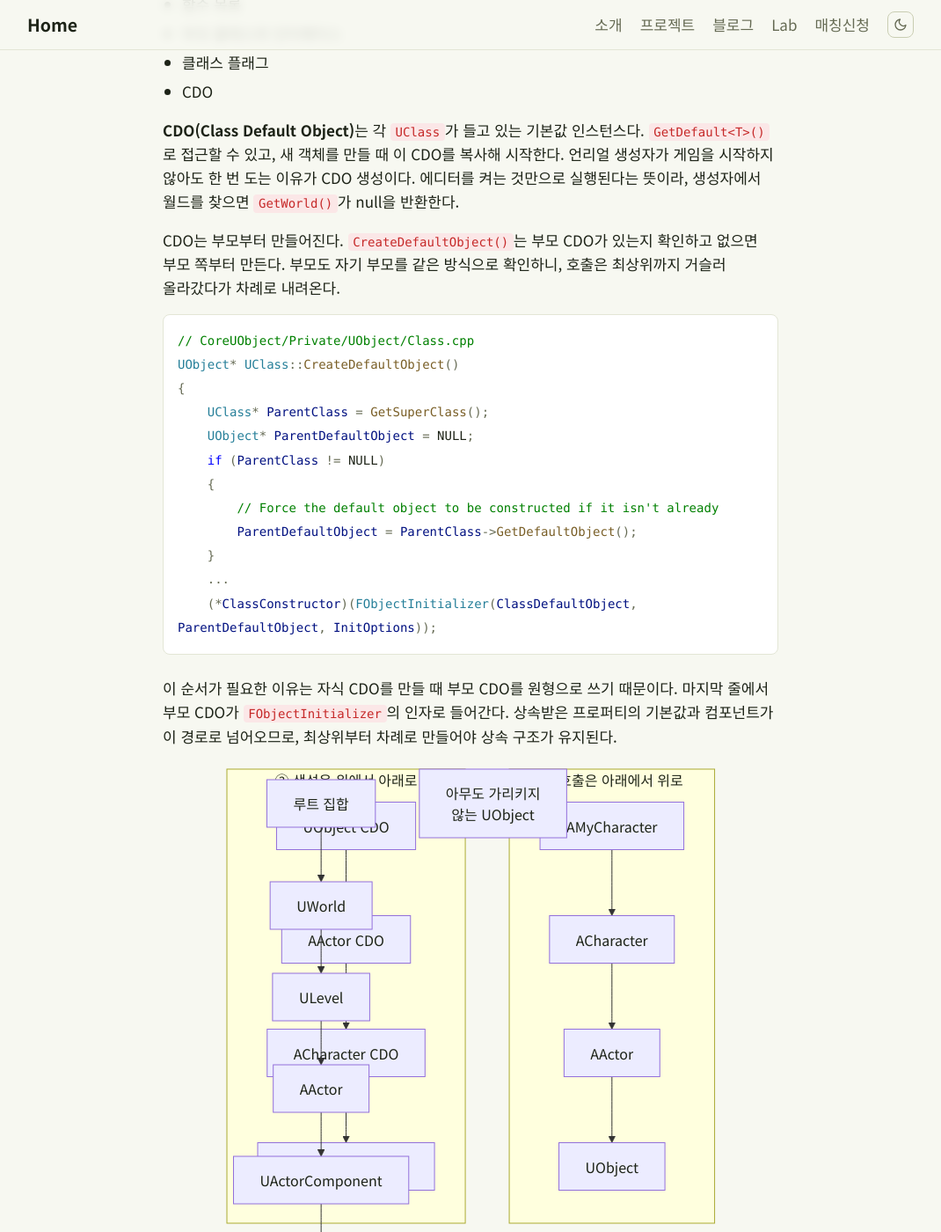
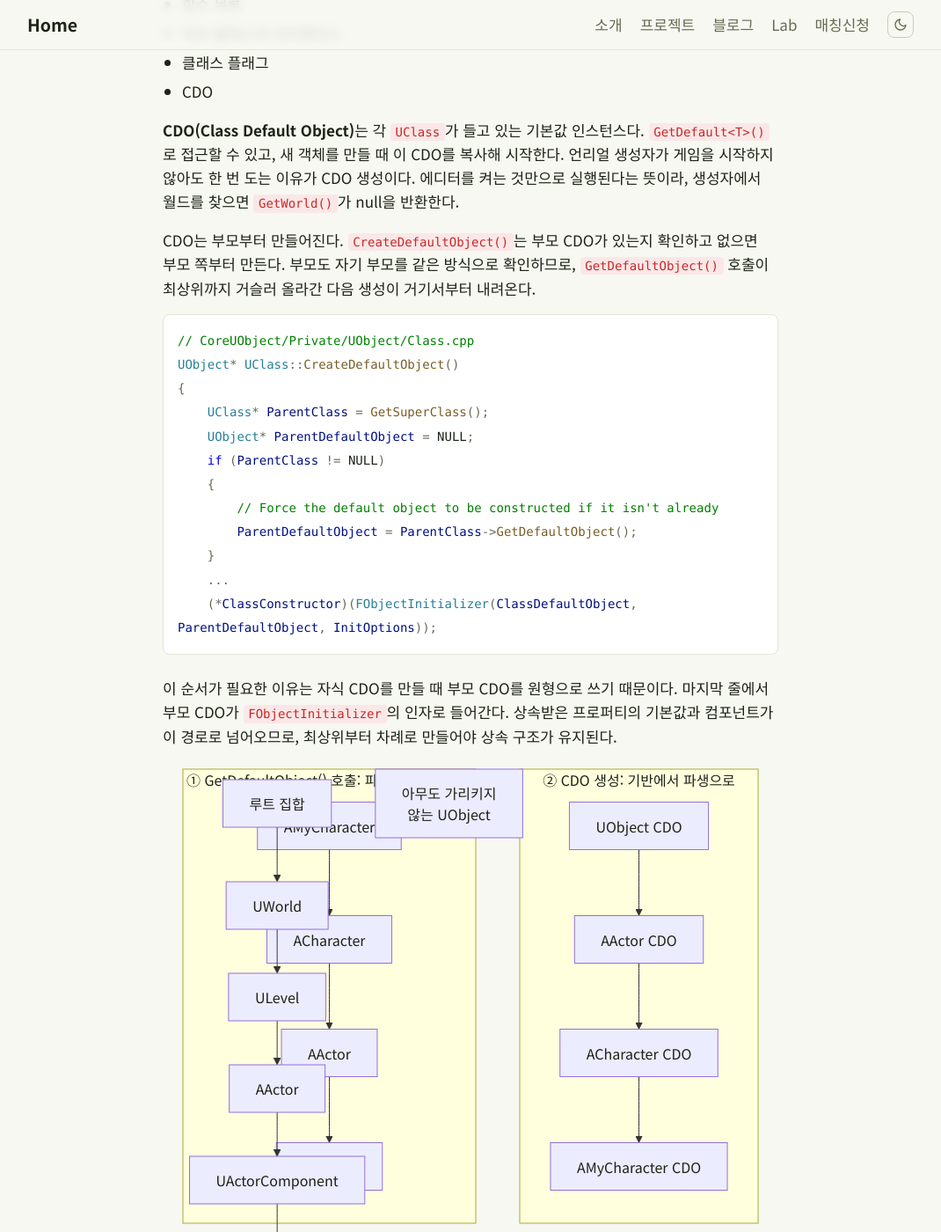
Before and after one commit to skamo3/skamo3.github.io, a Jekyll site: the page built from _posts/2026-08-11-unreal-uclass-gc-object-lifetime.md, in a window 1280 px wide and 1400 px high, scrolled down 588 px. Shown: the whole window at 88% size, without its empty margins (105-1175 px from the left). Built offline with Jekyll 4.4.1, drawn with Linux system fonts in a browser that asks for light colours.

Commit message:
CDO 도표의 모호한 '호출' 표현 수정
'호출은 아래에서 위로'가 생성자 호출로 읽힐 수 있었다.
생성자는 반대 방향이라 어떤 호출인지 명시해야 한다.

- 도표 라벨을 'GetDefaultObject() 호출: 파생에서 기반으로',
  'CDO 생성: 기반에서 파생으로'로 변경
- 위/아래 대신 기반/파생으로 방향을 표현
- 서브그래프 선언 순서를 바꿔 (1)이 왼쪽에 오도록 배치
- 본문도 'GetDefaultObject() 호출'로 주어 명시

Co-Authored-By: Claude Opus 5 <noreply@anthropic.com>

````diff
--- a/_posts/2026-08-11-unreal-uclass-gc-object-lifetime.md
+++ b/_posts/2026-08-11-unreal-uclass-gc-object-lifetime.md
@@ -21,7 +21,7 @@ mermaid: true
 
 **CDO(Class Default Object)**는 각 `UClass`가 들고 있는 기본값 인스턴스다. `GetDefault<T>()`로 접근할 수 있고, 새 객체를 만들 때 이 CDO를 복사해 시작한다. 언리얼 생성자가 게임을 시작하지 않아도 한 번 도는 이유가 CDO 생성이다. 에디터를 켜는 것만으로 실행된다는 뜻이라, 생성자에서 월드를 찾으면 `GetWorld()`가 null을 반환한다.
 
-CDO는 부모부터 만들어진다. `CreateDefaultObject()`는 부모 CDO가 있는지 확인하고 없으면 부모 쪽부터 만든다. 부모도 자기 부모를 같은 방식으로 확인하니, 호출은 최상위까지 거슬러 올라갔다가 차례로 내려온다.
+CDO는 부모부터 만들어진다. `CreateDefaultObject()`는 부모 CDO가 있는지 확인하고 없으면 부모 쪽부터 만든다. 부모도 자기 부모를 같은 방식으로 확인하므로, `GetDefaultObject()` 호출이 최상위까지 거슬러 올라간 다음 생성이 거기서부터 내려온다.
 
 ```cpp
 // CoreUObject/Private/UObject/Class.cpp
@@ -43,13 +43,13 @@ UObject* UClass::CreateDefaultObject()
 
 <pre class="mermaid">
 flowchart TB
-    subgraph REQ["① 호출은 아래에서 위로"]
+    subgraph MAKE["② CDO 생성: 기반에서 파생으로"]
+        direction TB
+        U2["UObject CDO"] --> A2["AActor CDO"] --> C2["ACharacter CDO"] --> M2["AMyCharacter CDO"]
+    end
+    subgraph REQ["① GetDefaultObject() 호출: 파생에서 기반으로"]
         direction TB
         M1["AMyCharacter"] --> C1["ACharacter"] --> A1["AActor"] --> U1["UObject"]
-    end
-    subgraph MAKE["② 생성은 위에서 아래로"]
-        direction TB
-        U2["UObject CDO"] --> A2["AActor CDO"] --> C2["ACharacter CDO"] --> M2["AMyCharacter CDO"]
     end
 </pre>
 
````
